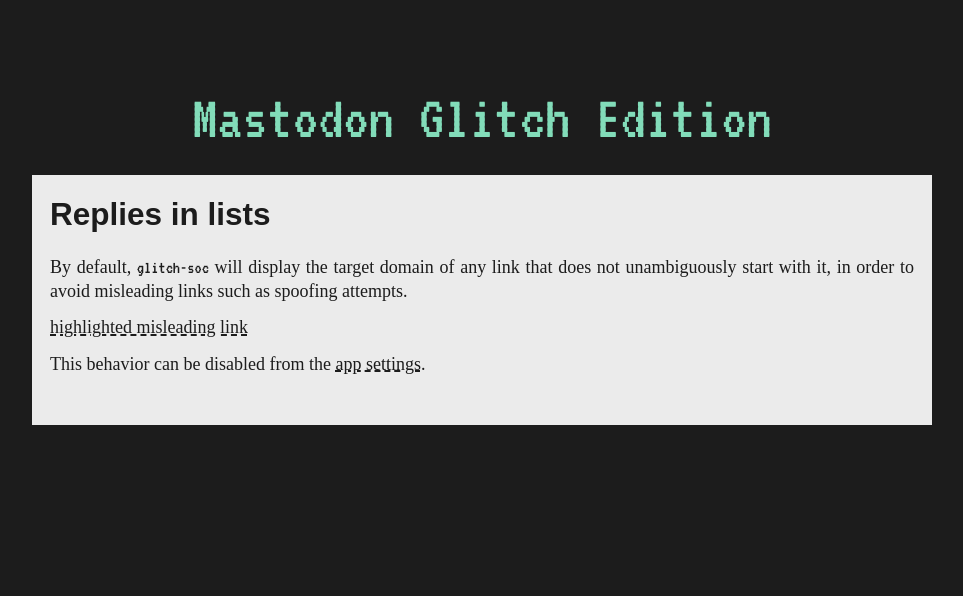
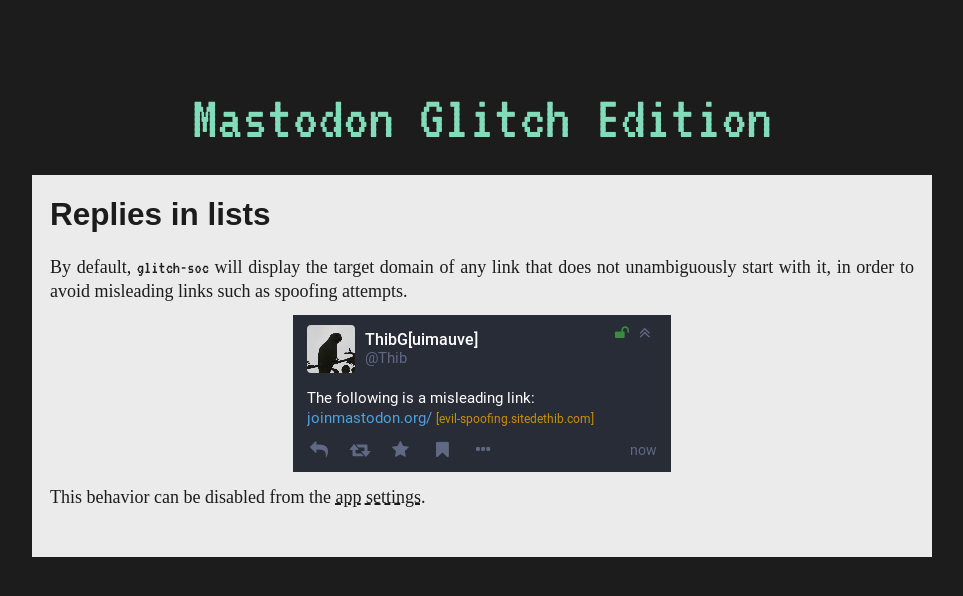
Before and after one commit to glitch-soc/docs, a Jekyll site: the page built from features/misleading-link-highlighting/index.md, in a window 1280 px wide. Shown: the top 596 px of the page, without its empty margins (158-1121 px from the left). Built offline with Jekyll 4.4.1, drawn with Linux system fonts in a browser that asks for light colours; some web fonts are replaced; our own code applies the rules of GitHub Pages for plain Markdown files.

Commit message:
fix typo

```diff
--- a/features/misleading-link-highlighting/index.md
+++ b/features/misleading-link-highlighting/index.md
@@ -6,6 +6,6 @@ By default, `glitch-soc` will display the target domain of any link that does no
 unambiguously start with it, in order to avoid misleading links such as spoofing
 attempts.
 
-[highlighted misleading link](./misleading-link.png)
+![highlighted misleading link](./misleading-link.png)
 
 This behavior can be disabled from the [app settings](../app-settings).
```
